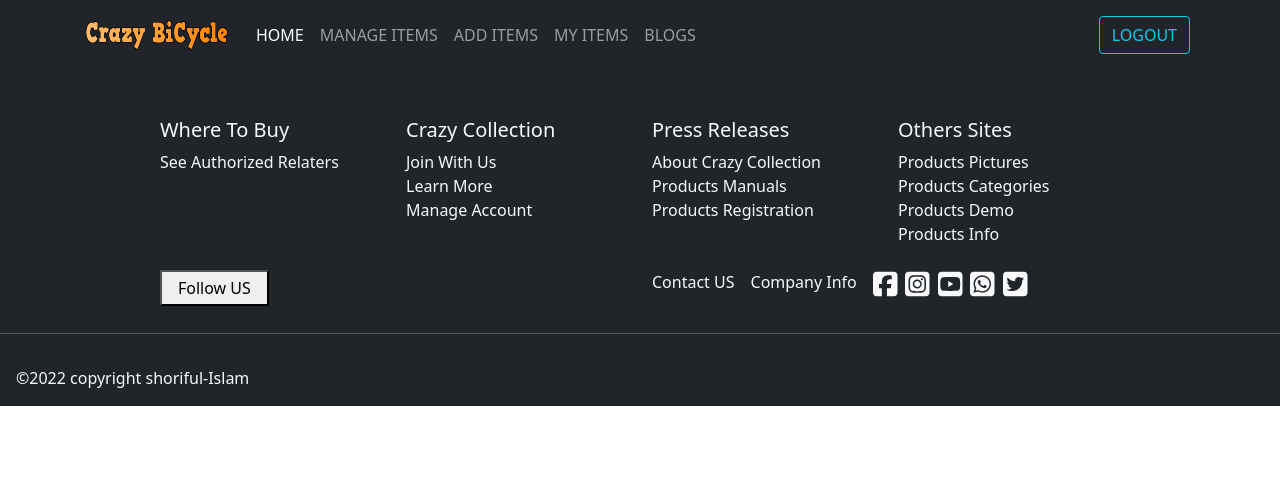
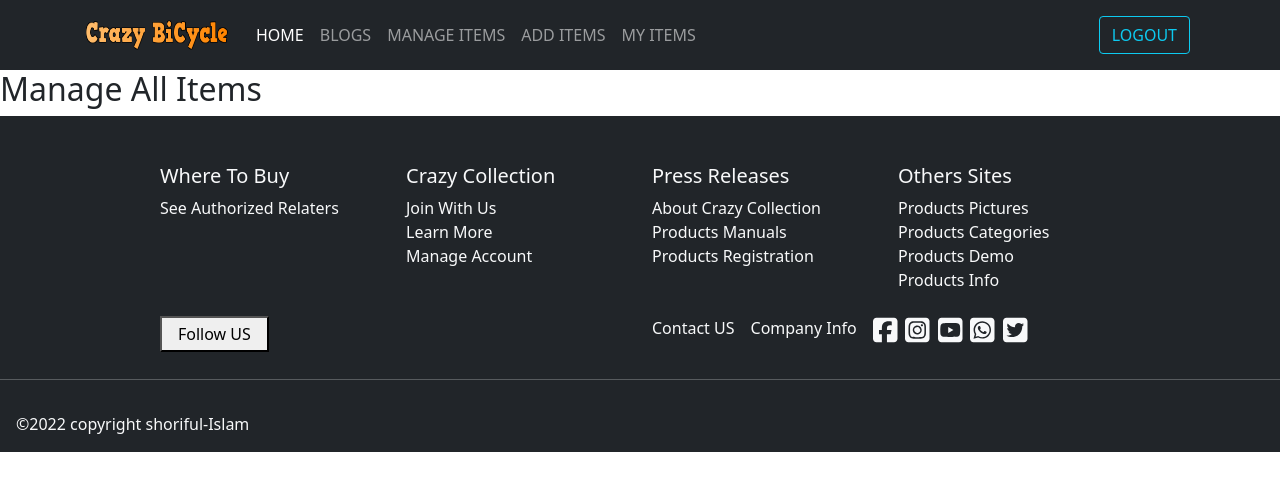
Before and after one commit to Shoriful-Islam-11055/BiCycle-CollectionBD-clint, a React (Create React App) app: page /manageItems in a window 1280 px wide. Shown: the top 490 px of the page. Built offline with nearby package versions, Linux system fonts and the light colour scheme; no server answers; sample sign-in values are in the browser's storage; a web font is replaced by a local one.

Commit message:
navebar authentication

```diff
--- a/src/App.js
+++ b/src/App.js
@@ -19,7 +19,14 @@ function App() {
       <Header></Header>
       <Routes>
         <Route path="/" element={<Home></Home>}></Route>
-        <Route path="/manageItems" element={<ManageItems></ManageItems>}></Route>
+        <Route
+          path="/manageItems"
+          element={
+            <RequireAuth>
+              <ManageItems></ManageItems>
+            </RequireAuth>
+          }
+        ></Route>
         <Route
           path="/addItems"
           element={
--- a/src/components/Header/Header.js
+++ b/src/components/Header/Header.js
@@ -33,18 +33,23 @@ const Header = () => {
                 <Link className="nav-link active" aria-current="page" to="/">
                   HOME
                 </Link>
+                <Link className="nav-link" to="/blogs">
+                  BLOGS
+                </Link>
+                {user && (
+                  <>
                     <Link className="nav-link" to="/manageItems">
                       MANAGE ITEMS
                     </Link>
+
                     <Link className="nav-link" to="/addItems">
                       ADD ITEMS
                     </Link>
                     <Link className="nav-link" to="/myItems">
                       MY ITEMS
                     </Link>
-                <Link className="nav-link" to="/blogs">
-                  BLOGS
-                </Link>
+                  </>
+                )}
               </div>
             </Nav>
             <Nav className="mx-end">
--- a/src/components/ManageItems/ManageItems.js
+++ b/src/components/ManageItems/ManageItems.js
@@ -3,6 +3,7 @@ import React from 'react';
 const ManageItems = () => {
     return (
         <div>
+            <h2>Manage All Items</h2>
 
         </div>
     );
```
Lines whose indentation alone changed are shown as unchanged.
